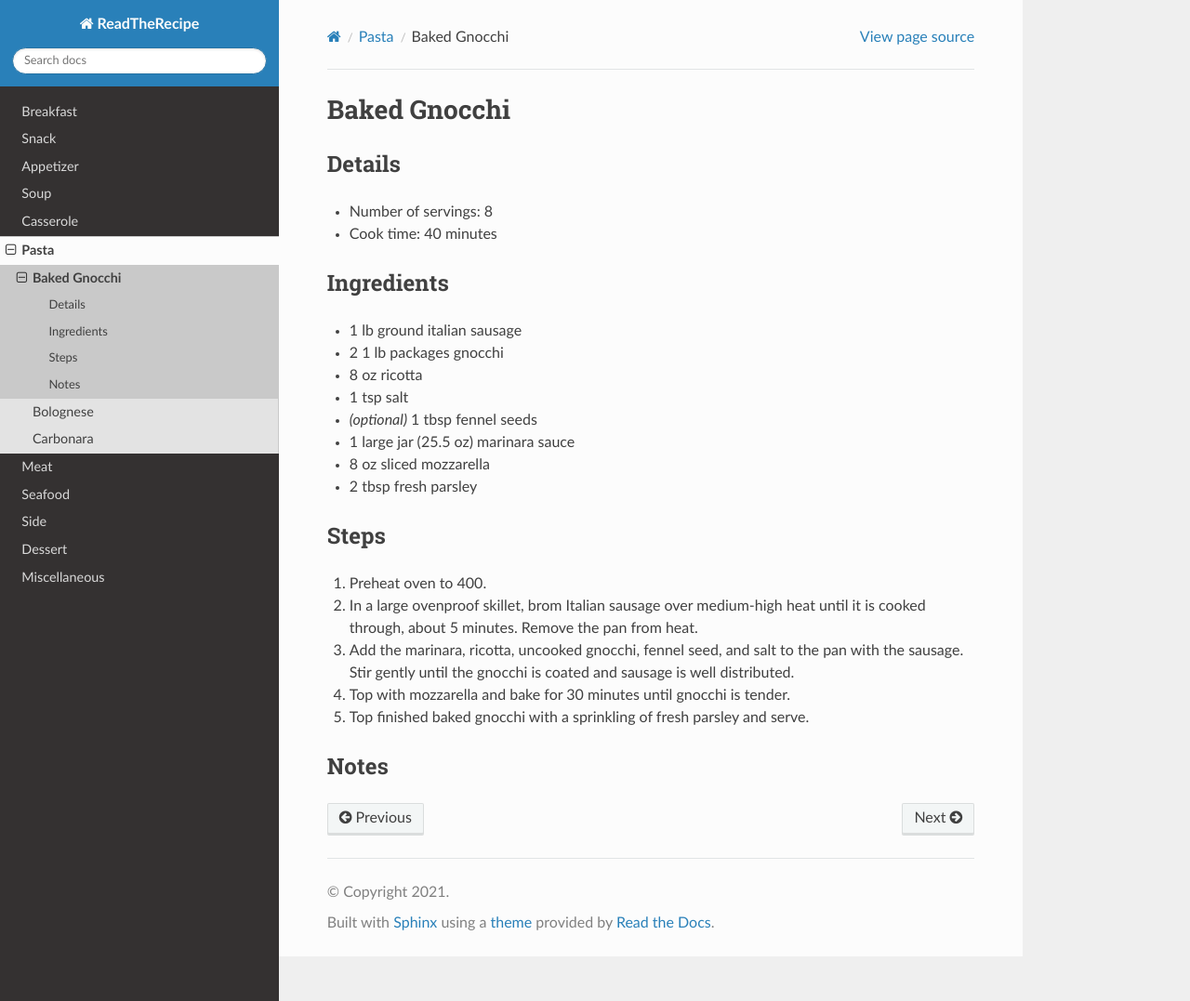
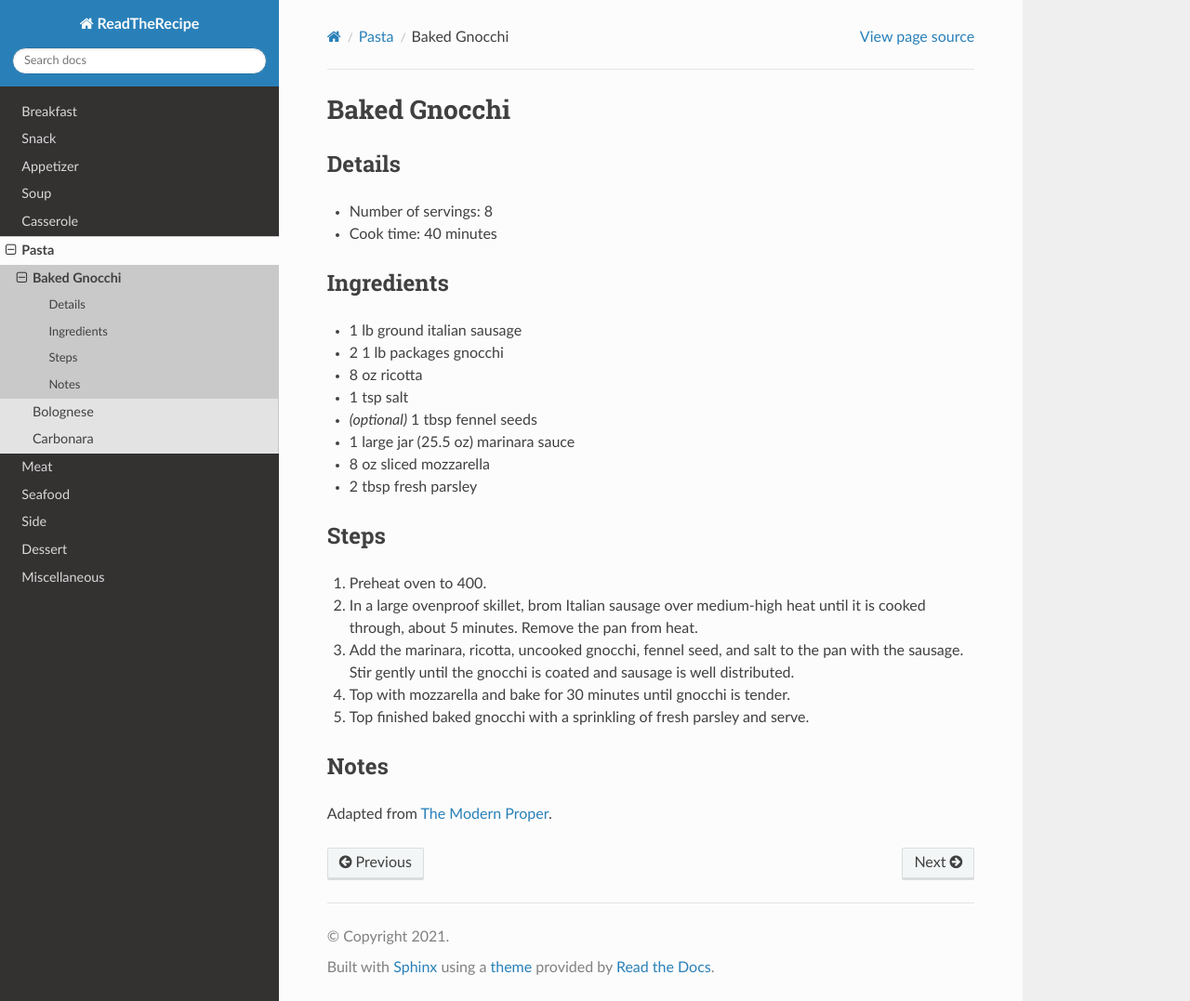
Before and after one commit to bernardopacini/ReadTheRecipe, a Sphinx documentation site: the page built from source/pasta/bakedGnocchi.rst, in a window 1280 px wide and 1077 px high. Shown: the whole window at 93% size. Built offline with Sphinx 7.4.7 and the Read the Docs theme 2.0.0, drawn with Linux system fonts in a browser that asks for light colours.

Commit message:
fixing spacing and adding citation

```diff
--- a/source/pasta/bakedGnocchi.rst
+++ b/source/pasta/bakedGnocchi.rst
@@ -6,7 +6,6 @@ Details
 
 * Number of servings: 8
 * Cook time: 40 minutes
-
 
 Ingredients
 -----------
@@ -28,6 +27,7 @@ Steps
 4. Top with mozzarella and bake for 30 minutes until gnocchi is tender.
 5. Top finished baked gnocchi with a sprinkling of fresh parsley and serve.
 
-
 Notes
 -----
+
+Adapted from `The Modern Proper <https://themodernproper.com/baked-gnocchi>`_.
```
